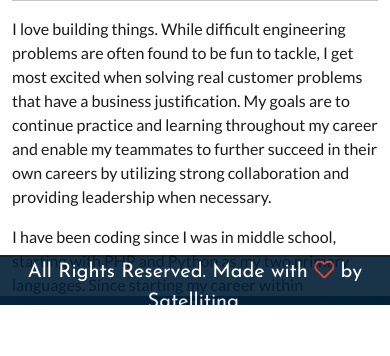
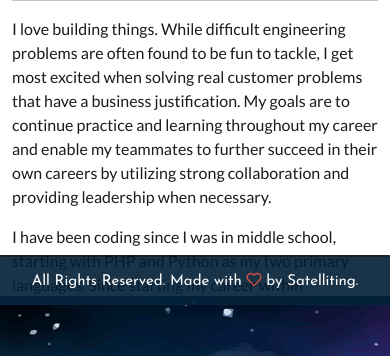
Before and after one commit to Satelliting/Satelliting-Space, a plain HTML site: page index.html in a window 390 px wide. Shown: the part 539-895 px from the top of the page. Before the commit the page ends 844 px from the top, so only its background shows below. Drawn offline with nearby package versions, Linux system fonts and the light colour scheme.

Commit message:
5 Improve Responsive Design

```diff
--- a/assets/css/main.css
+++ b/assets/css/main.css
@@ -47,6 +47,10 @@ nav .col-md-6 {
     font-weight: bold;
 }
 
+#main {
+    padding-bottom: 75px;
+}
+
 #main .container {
     background-color: #FFFFFF;
     color: #1b1b1b;
@@ -71,8 +75,8 @@ nav .col-md-6 {
 }
 
 #about .about-img {
-    max-height: 460px;
-    width: auto;
+    width: 100%;
+    padding: 10px 0;
 }
 
 #about ul li {
--- /dev/null
+++ b/assets/css/media.css
@@ -0,0 +1,9 @@
+@media only screen and (max-width: 768px) {
+    #main {
+        padding-bottom: 60px;
+    }
+
+    footer .container {
+        font-size: 75%;
+    }
+  }
--- /dev/null
+++ b/assets/css/styles.css
@@ -0,0 +1,8 @@
+@import url('https://cdn.jsdelivr.net/npm/bootstrap@5.0.0-beta3/dist/css/bootstrap.min.css');
+@import url('https://cdnjs.cloudflare.com/ajax/libs/font-awesome/5.15.3/css/all.min.css');
+@import url('https://cdnjs.cloudflare.com/ajax/libs/animate.css/4.1.1/animate.min.css');
+@import url('https://fonts.googleapis.com/css?family=Josefin+Sans');
+@import url('https://fonts.googleapis.com/css?family=Lato');
+
+@import url('./main.css');
+@import url('./media.css');
--- a/index.html
+++ b/index.html
@@ -3,24 +3,19 @@
 
 <head>
   <meta charset="utf-8" />
-  <title>William Jordan Allen | Web Developer Extraordinaire</title>
-  <meta name="description" content="William Jordan Allen is a Web Developer who owns Satelliting Space." />
+  <title>Satelliting | Jordan Allen | WebDev Engineer</title>
+  <meta name="description" content="Jordan Allen is a WebDev Engineer who owns Satelliting Space." />
   <meta name="viewport" content="width=device-width, initial-scale=1" />
 
-  <meta property="og:title" content="William Jordan Allen | Web Developer Extraordinaire" />
-  <meta property="og:description" content="William Jordan Allen is a Web Developer who owns Satelliting Space." />
+  <meta property="og:title" content="Jordan Allen | WebDev Engineer" />
+  <meta property="og:description" content="Jordan Allen is a WebDev Engineer who owns Satelliting Space." />
   <meta property="og:type" content="website" />
   <meta property="og:url" content="https://satelliting.space" />
-  <meta property="og:image" content="assets/img/logo.png" />
+  <meta property="og:image" content="./assets/img/logo.png" />
 
-  <link rel="stylesheet" href="https://cdn.jsdelivr.net/npm/bootstrap@5.0.0-beta3/dist/css/bootstrap.min.css" />
-  <link rel="stylesheet" href="https://cdnjs.cloudflare.com/ajax/libs/font-awesome/5.15.3/css/all.min.css" />
-  <link rel="stylesheet" href="https://cdnjs.cloudflare.com/ajax/libs/animate.css/4.1.1/animate.min.css" />
-  <link rel="stylesheet" type="text/css" href="https://fonts.googleapis.com/css?family=Josefin+Sans" />
-  <link rel="stylesheet" type="text/css" href="https://fonts.googleapis.com/css?family=Lato" />
-  <link rel="stylesheet" href="assets/css/main.css" />
+  <link rel="stylesheet" href="./assets/css/styles.css" />
 
-  <link rel="shortcut icon" type="image/x-icon" href="favicon.ico" />
+  <link rel="shortcut icon" type="image/x-icon" href="./favicon.ico" />
 </head>
 
 <body>
```
